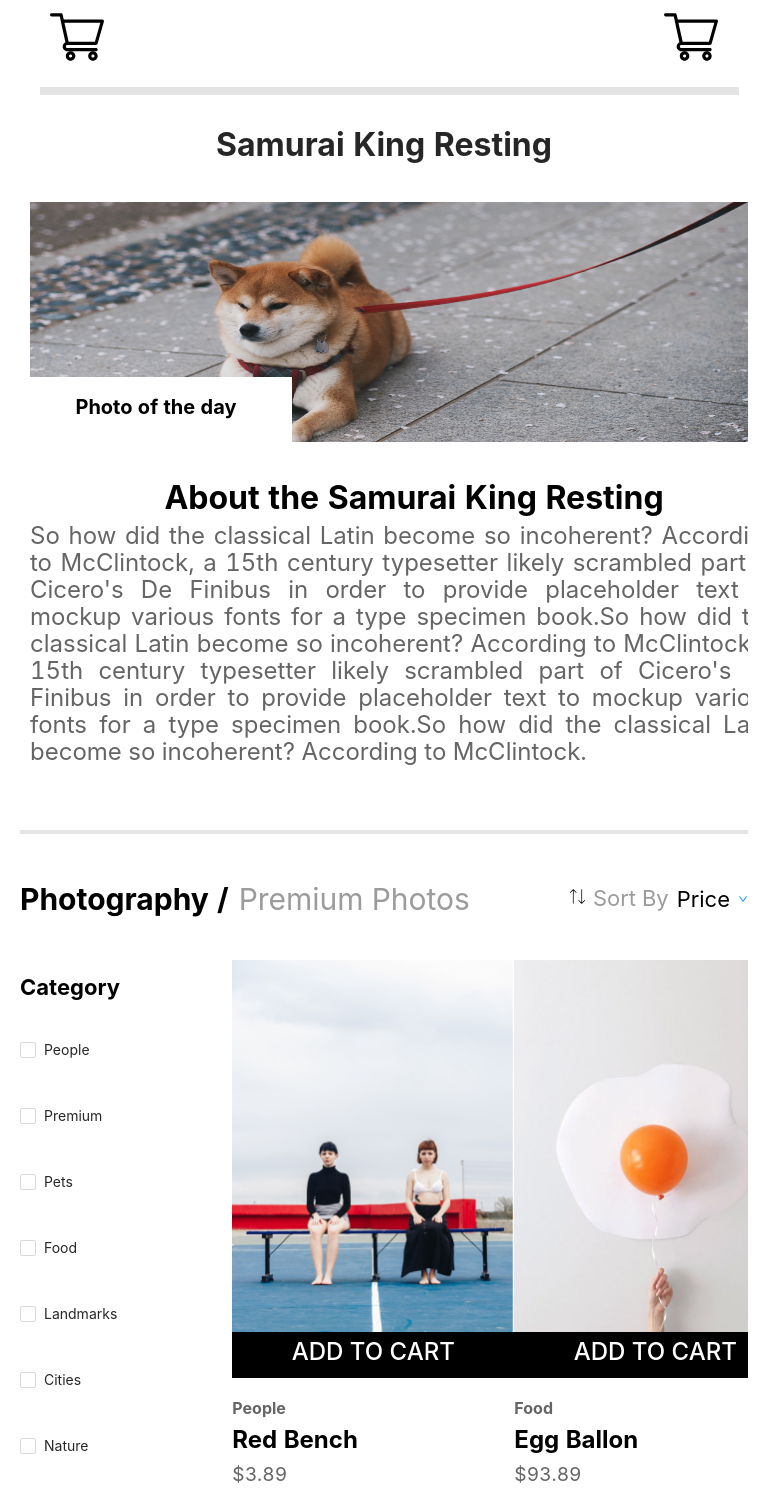
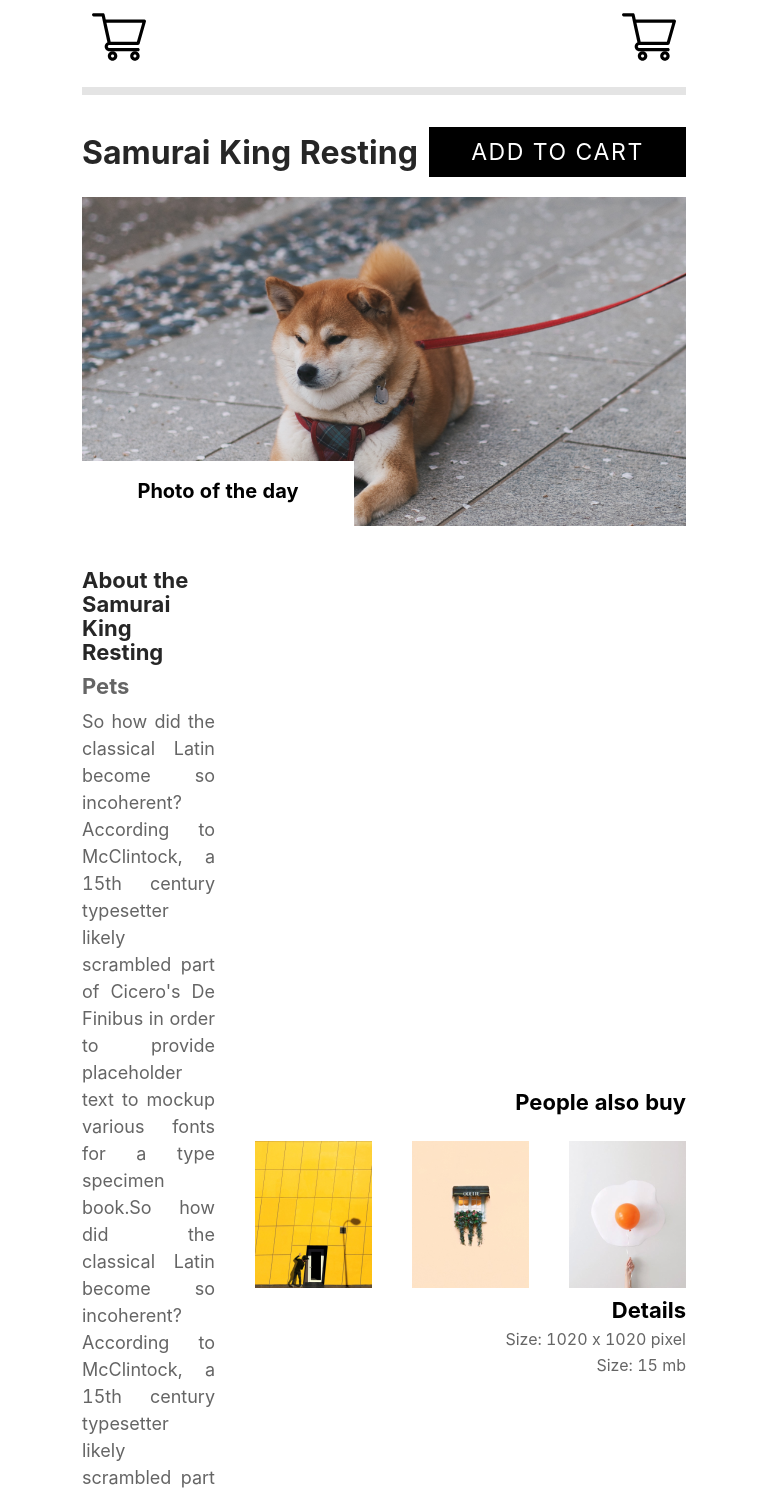
Before and after one commit to cossy1/my-app, a React (Create React App) app: page / in a window 768 px wide. Shown: the top 1495 px of the page. Built offline with nearby package versions, Linux system fonts and the light colour scheme.

Commit message:
wip: fixes

```diff
--- a/src/App.scss
+++ b/src/App.scss
@@ -1,5 +1,5 @@
 .app-entry{
-  margin: 0 20px;
+  margin: 0 82px;
   max-width: 100vw;
   overflow: hidden;
 }
--- a/src/app/layout/content/home-body/home-body.scss
+++ b/src/app/layout/content/home-body/home-body.scss
@@ -72,6 +72,13 @@
         margin-left: 10px;
       }
 
+      .sort-by {
+        color: #9b9b9b;
+        line-height: 24px;
+        font-size: 22px;
+        font-weight: normal;
+      }
+
       .premium {
         position: absolute;
         font-weight: normal;
@@ -102,34 +109,42 @@
 // Medium devices (tablets, 768px and up)
 @media (min-width: 768px) {
   .app-home-body {
+   // padding: 0 10px;
     .body-header {
       display: flex;
       justify-content: space-between;
       align-items: center;
-      margin-bottom: 43px;
-      margin-top: 3rem;
+      margin-bottom: 30px;
 
       .photo {
-        line-height: 33px;
+        line-height: 20px;
         color: #000000;
-        font-size: 30px;
+        font-size: 32px;
         font-weight: bold;
       }
 
       .premium {
         position: absolute;
         font-weight: normal;
-        font-size: 30px;
-        line-height: 33px;
+        font-size: 32px;
+        line-height: 20px;
         color: #9b9b9b;
         padding-left: 10px;
       }
     }
+    .seller{
+      font-size: 32px;
+      position: absolute;
+      background-color: #ffffff;
+      width: 163.7px;
+      text-align: center;
+      left: 72px;
+    }
     .items-list{
       display: flex;
-      justify-content: space-around;
+      justify-content: space-evenly;
+      padding-right: 10px;
       align-items: center;
-
     }
   }
 
--- a/src/app/layout/content/home-body/index.tsx
+++ b/src/app/layout/content/home-body/index.tsx
@@ -90,11 +90,10 @@ const HomeBody = () => {
         </div>
       </div>
       {!isMobile ?
+
           <div className="items">
             <Row>
-
               <Col span={7}>
-                     <div className='col'>
                 <div style={{ width: 140, height: 500 }}>
                   <div className="category">Category</div>
                   <div>
@@ -115,10 +114,10 @@ const HomeBody = () => {
                     />
                   </div>
                 </div>
-                     </div>
               </Col>
 
               <Col span={17}>
+                {/*<div className="seller">Best Seller</div>*/}
                 <div className="items-list">
                   <div>
                     <Premium
@@ -196,9 +195,8 @@ const HomeBody = () => {
                 </div>
               </Col>
             </Row>
-          </div> :
-
-          <>
+          </div> : <>
+            {/*<div className="seller">Best Seller</div>*/}
             <div className="items-list">
               <div>
                 <Premium
--- a/src/app/layout/content/home-top/home-top.scss
+++ b/src/app/layout/content/home-top/home-top.scss
@@ -213,6 +213,10 @@
     }
 
     .mobile-people{
+      img{
+        width: 100px;
+        height: 122.58px;
+      }
       .buy {
         text-align: left;
         color: #000000;
@@ -245,12 +249,6 @@
         justify-content: space-between;
         align-items: center;
         margin-top: 27px;
-        max-width: 100vw;
-
-        img{
-          width: 30vw;
-          height: 122.58px;
-        }
       }
     }
 
@@ -281,285 +279,8 @@
 }
 
 
-@media (max-width: 1024px) {
-  .app-home-top {
-    .mobile-cart{
-      display: none;
-    }
-
-    .top-row {
-      display: flex;
-      flex-direction: column;
-      align-items: center;
-      justify-content: space-between;
-      margin: 20px 0;
-
-      .addCart-row{
-        display: none;
-      }
-
-      .dog {
-        margin-top: 20px;
-        width: 10vw;
-        height: 239px;
-      }
-    }
-
-    hr{
-      width: 100vw;
-      border: 2px solid #E4E4E4;
-      margin-bottom: 32px;
-    }
-
-    img {
-      margin-top: 20px;
-      width: 100vw;
-      height: 30vh;
-      padding: 0 10px;
-    }
-
-    .photo {
-      position: absolute;
-      margin-top: -60px;
-      font-weight: bold;
-      font-size: 2rem;
-      height: 5vh;
-      background: #ffffff;
-      width: 40vw;
-      line-height: 90px;
-      text-align: center;
-      color: #000000;
-    }
-
-    .about-pet-row {
-      align-items: center;
-      margin-top: 2rem;
-
-      .about {
-        width: 100vw;
-        padding: 0 10px;
-
-        .a{
-          font-size: 2rem;
-          font-weight: bold;
-          line-height: 150%;
-          color: #000000;
-          width: 100vw;
-          margin: 0 auto;
-          text-align: center;
-
-        }
-
-        .pets {
-          display: none;
-        }
-
-        .so {
-          line-height: 2rem;
-          font-size: 1.5rem;
-          font-weight: normal;
-          color: #656565;
-          text-align: justify;
-        }
-      }
-
-      .people {
-        display: none;
-      }
-
-    }
-
-    .mobile-people{
-      .buy {
-        text-align: left;
-        color: #000000;
-        line-height: 24px;
-        font-size: 2rem;
-        font-weight: bold;
-        margin: 23px 10px;
-      }
-
-      .detail {
-        text-align: left;
-        line-height: 17px;
-        font-size: 1.5rem;
-        color: #656565;
-        margin: 15px 10px;
-
-      }
-
-      .details {
-        font-size: 2rem;
-        text-align: left;
-        line-height: 24px;
-        font-weight: bold;
-        color: #000000;
-        margin: 20px 10px;
-      }
-
-      .images {
-        display: flex;
-        justify-content: space-between;
-        align-items: center;
-        margin-top: 27px;
-        max-width: 100vw;
-
-        img{
-          width: 28vw;
-          height: 20vh;
-        }
-      }
-    }
-
-    .sam {
-      font-weight: bold;
-      font-size: 2.5rem;
-      margin: 0 10px;
-      font-style: normal;
-      text-align: center;
-    }
-
-    .addCart {
-      display: none;
-    }
-  }
-
-}
-
-
 // Medium devices (tablets, 768px and up)
-@media (max-width: 768px) {
-  .app-home-top {
-
-    .mobile-cart{
-      display: none;
-    }
-
-    .top-row {
-      display: flex;
-      align-items: center;
-      justify-content: space-between;
-      margin: 20px;
-
-      .addCart-row {
-        background-color: #000000;
-        letter-spacing: 0.07em;
-        color: #ffffff;
-        width: 257px;
-        text-align: center;
-        vertical-align: middle;
-        line-height: 50.02px;
-        font-size: 23px;
-      }
-
-      .sam {
-        font-weight: bold;
-        font-size: 32px;
-        line-height: 35px;
-        font-style: normal;
-      }
-    }
-
-    .dog {
-      margin-top: 20px;
-      width: 100vw;
-    }
-
-    .photo {
-      position: absolute;
-      margin-top: -65px;
-      height: 67px;
-      background: #ffffff;
-      width: 271.95px;
-      font-size: 20px;
-      line-height: 60px;
-      text-align: center;
-      color: #000000;
-      font-weight: bold;
-
-    }
-
-    .about-pet-row {
-      align-items: center;
-      margin-top: 2rem;
-
-      .about {
-        width: 100vw;
-        padding: 0 10px;
-
-        .a{
-          font-size: 2rem;
-          font-weight: bold;
-          line-height: 150%;
-          color: #000000;
-          width: 100vw;
-          margin: 0 auto;
-          text-align: center;
-
-        }
-
-        .pets {
-          display: none;
-        }
-
-        .so {
-          line-height: 27px;
-          font-size: 1.5rem;
-          font-weight: normal;
-          color: #656565;
-          text-align: justify;
-        }
-      }
-
-      .people {
-        display: none;
-      }
-
-    }
-
-    .mobile-people{
-      img{
-        width: 10rem;
-        height: 122.58px;
-      }
-      .buy {
-        text-align: left;
-        color: #000000;
-        line-height: 24px;
-        font-size: 1.5rem;
-        font-weight: bold;
-        margin: 20px 10px;
-      }
-
-      .detail {
-        text-align: left;
-        line-height: 17px;
-        font-size: 1.3rem;
-        color: #656565;
-        margin: 15px 10px;
-
-      }
-
-      .details {
-        font-size: 2rem;
-        text-align: left;
-        line-height: 24px;
-        font-weight: bold;
-        color: #000000;
-        margin: 20px 10px;
-      }
-
-      .images {
-        display: flex;
-        justify-content: space-between;
-        align-items: center;
-        margin-top: 27px;
-      }
-    }
-
-
-  }
-
+@media (min-width: 768px) {
 }
 
 // Large devices (desktops, 992px and up)
--- a/src/app/layout/header/header.scss
+++ b/src/app/layout/header/header.scss
@@ -30,9 +30,6 @@
 // Medium devices (tablets, 768px and up)
 @media (min-width: 768px) {
   .app-header {
-    max-width: 100vw;
-    margin: 0 20px;
-
     .header {
       padding: 10px 10px;
     }
--- a/src/component/premium/premium.scss
+++ b/src/component/premium/premium.scss
@@ -4,7 +4,7 @@
     width: 282px;
     height: 46px;
     text-align: center;
-    font-size: 1.5rem;
+    font-size: 23px;
     font-weight: 500;
     line-height: 40px;
     color: #ffffff;
@@ -14,19 +14,20 @@
 
   .title{
     color: #656565;
-    font-size: 1rem;
+    font-size: 22px;
     font-weight: 700;
   }
 
   .subtitle{
     color: #000000;
-    font-size: 1.5rem;
+    font-size: 34px;
     font-weight: 700;
+
   }
 
   .amount{
     color: #656565;
-    font-size: 1.2rem;
+    font-size: 29px;
     font-weight: normal;
   ;
   }
```
Lines whose indentation alone changed are shown as unchanged.
